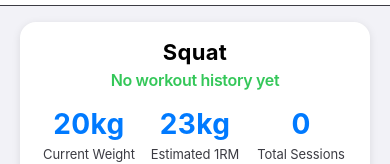
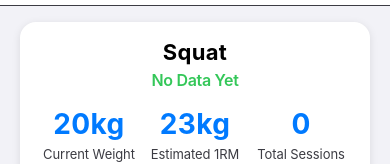
Before and after one commit to nunyvega/birrathon-app-5x5, a React Native app: screen /History in a window 390 px wide. Shown: the part 227-391 px from the top of the page. Built offline with nearby package versions, Linux system fonts and the light colour scheme.

Commit message:
translate missing text in no data message

```diff
--- a/src/locales/es.json
+++ b/src/locales/es.json
@@ -65,7 +65,7 @@
   "successfulSession": "Sesión exitosa",
   "incompleteSession": "Sesión incompleta",
   "noDataYet": "Sin datos aún",
-  "completeSomeWorkouts": "Completa algunos entrenamientos con {{exercise}} para ver tu progreso aquí.",
+  "completeSomeWorkouts": "Completa algunos entrenamientos de {{exercise}} para ver tu progreso aquí.",
   "loadingProgress": "Cargando tu progreso...",
   "progressTitle": "Progreso de {{exercise}}",
   "trackStrengthGains": "Sigue tu incremento de fuerza",
--- a/src/screens/HistoryScreen.tsx
+++ b/src/screens/HistoryScreen.tsx
@@ -112,7 +112,7 @@ export const HistoryScreen: React.FC = () => {
 	// Get progress summary
 	const getProgressSummary = () => {
 		if (exerciseHistory.length === 0) {
-			return "No workout history yet";
+			return t("noDataYet");
 		}
 
 		const firstSession = exerciseHistory[0];
@@ -457,7 +457,7 @@ export const HistoryScreen: React.FC = () => {
 							</Text>
 							<Text style={styles.emptyStateText}>
 								{t("completeSomeWorkouts", {
-									exercise: selectedExercise,
+									exercise: t(selectedExercise),
 								})}
 							</Text>
 						</View>
```
